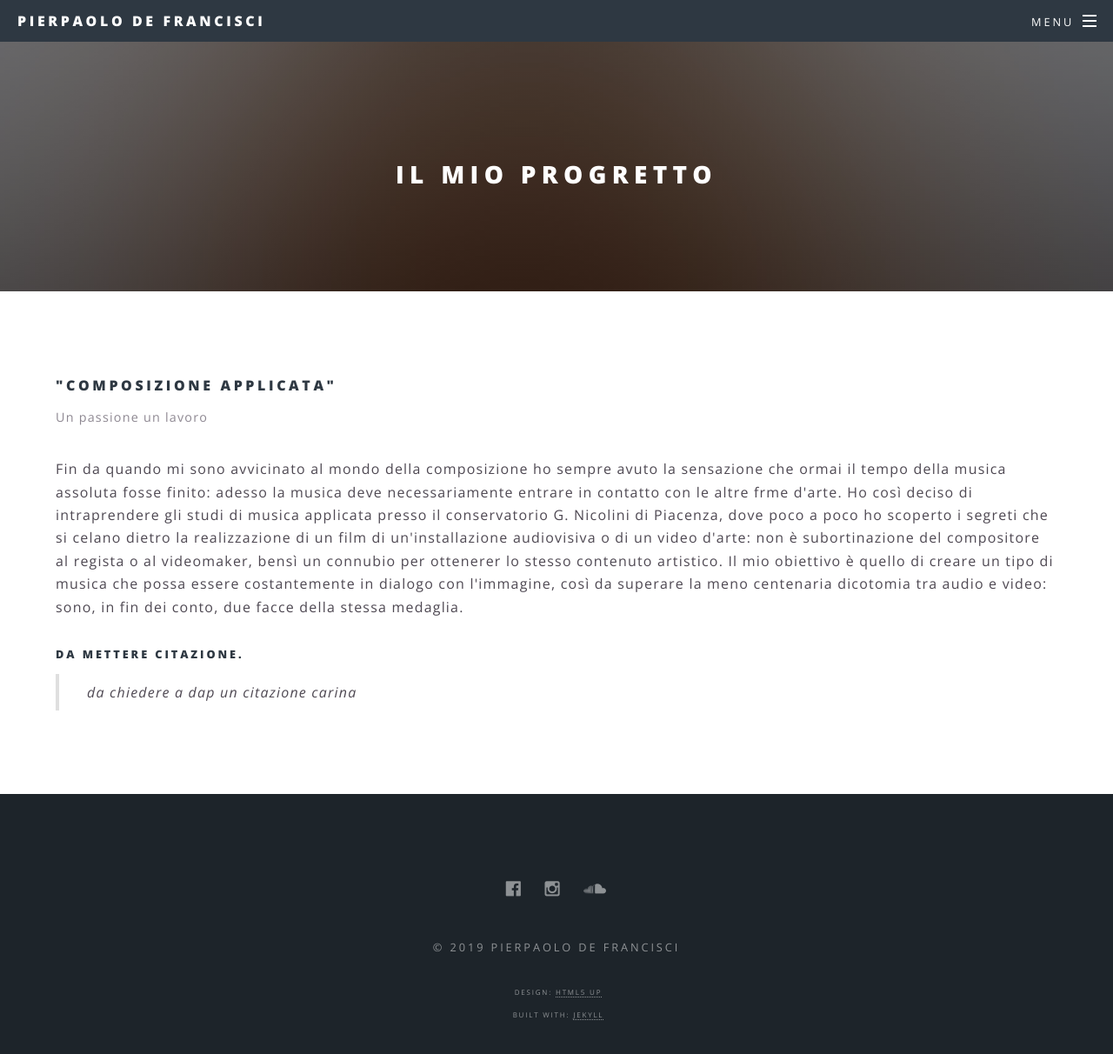
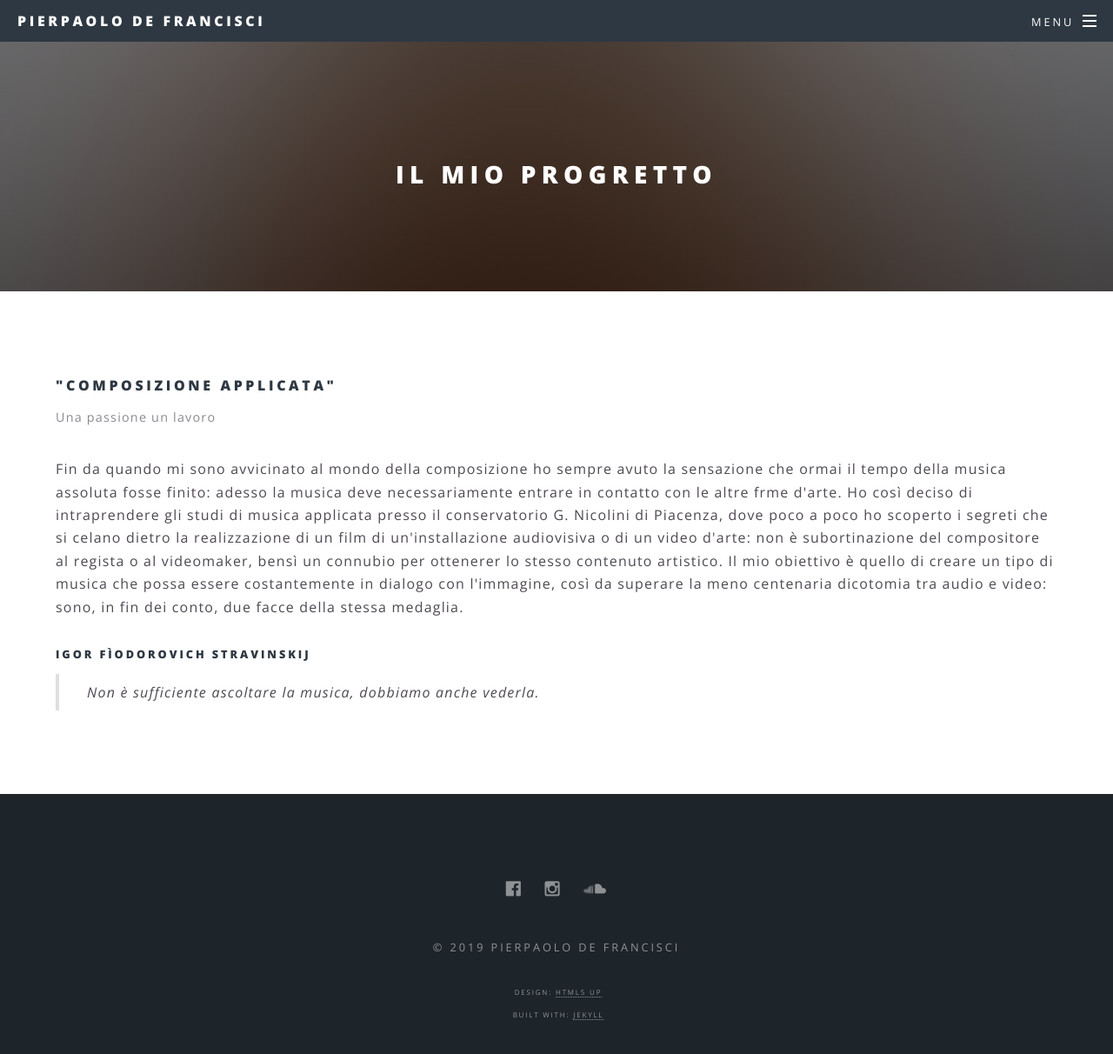
Before and after one commit to PierpaoloDeFrancisci/pierpaolodefrancisci.github.io, a Jekyll site: the page built from il mio progetto.html, in a window 1280 px wide and 1261 px high. Shown: the top 1212 px of the window at 87% size. Built offline with Jekyll 4.4.1, drawn with Linux system fonts in a browser that asks for light colours.

Commit message:
forse ho rotto tutto(prova pdf)

```diff
--- a/il mio progetto.html
+++ b/il mio progetto.html
@@ -10,7 +10,7 @@ title: Il mio progretto
 				<hr /> -->
 				<header>
 					<h4>"composizione applicata"</h4>
-					<p>Un passione un lavoro </p>
+					<p>Una passione un lavoro </p>
 				</header>
 				<p>Fin da quando mi sono avvicinato al mondo della composizione ho sempre avuto la sensazione che ormai il tempo della musica assoluta fosse finito: adesso la musica deve necessariamente entrare in contatto con le altre frme d'arte. Ho così deciso di intraprendere gli studi di musica applicata presso il conservatorio G. Nicolini di Piacenza, dove poco a poco ho scoperto i segreti che si celano dietro la realizzazione di un film di un'installazione audiovisiva o di un video d'arte: non è subortinazione del compositore al regista o al videomaker, bensì un connubio per ottenerer lo stesso contenuto artistico. Il mio obiettivo è quello di creare un tipo di musica che possa essere costantemente in dialogo con l'immagine, così da superare la meno centenaria dicotomia tra audio e video: sono, in fin dei conto, due facce della stessa medaglia.</p>
 				<header>
@@ -25,8 +25,8 @@ title: Il mio progretto
 				<h5>Heading Level 5</h5>
 				<h6>Heading Level 6</h6>
 				<hr /> -->
-				<h5>da mettere citazione.</h5>
-				<blockquote>da chiedere a dap un citazione carina </blockquote>
+				<h5>Igor Fìodorovich Stravinskij</h5>
+				<blockquote>Non è sufficiente ascoltare la musica, dobbiamo anche vederla. </blockquote>
 				<!-- <h5>Preformatted</h5>
 				<pre><code>i = 0;
 
--- a/index.html
+++ b/index.html
@@ -18,8 +18,8 @@ layout: landing
 						<div class="inner">
 							<header class="major">
 								<h2>Chi sono </h2>
-								<p>Mi chiamo Pierpaolo De Francisci, sono un giovanne compositore di musica "applicata " <br />
-								non so che scrivre !!</p>
+								<p>Mi chiamo Pierpaolo De Francisci, sono un giovane compositore di musica "applicata " <br />
+								appassionato alla musica da film e alla interazione che si creà tra musica e video.</p>
 							</header>
 							<!-- <ul class="icons major">
 								<li><span class="icon fa-diamond major style1"><span class="label">Lorem</span></span></li>
```
Also changed, not shown: composizioni.html (+6 -3 lines), _config.yml (line endings or trailing spaces), 1 other file.
